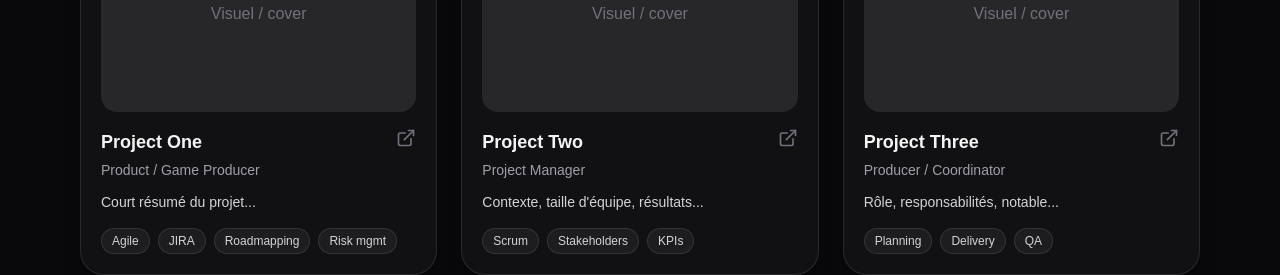
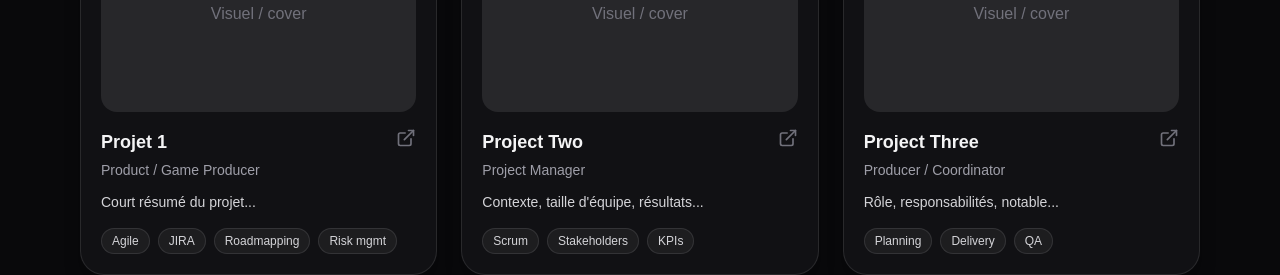
Before and after one commit to ghostofus/louann-portfolio, a Next.js app: page / in a window 1280 px wide. Shown: the part 1300-1575 px from the top of the page. Built offline with nearby package versions, Linux system fonts and the light colour scheme.

Commit message:
Update_01
Changement nom projet

```diff
--- a/app/page.js
+++ b/app/page.js
@@ -8,7 +8,7 @@ import { ArrowRight, Mail, Github, Linkedin, ExternalLink, Download } from "luci
 
 // ——— Données (à personnaliser) ———
 const PROJECTS = [
-    { title: "Project One", role: "Product / Game Producer", summary: "Court résumé du projet...", tags: ["Agile", "JIRA", "Roadmapping", "Risk mgmt"], link: "#" },
+    { title: "Projet 1", role: "Product / Game Producer", summary: "Court résumé du projet...", tags: ["Agile", "JIRA", "Roadmapping", "Risk mgmt"], link: "#" },
     { title: "Project Two", role: "Project Manager", summary: "Contexte, taille d'équipe, résultats...", tags: ["Scrum", "Stakeholders", "KPIs"], link: "#" },
     { title: "Project Three", role: "Producer / Coordinator", summary: "Rôle, responsabilités, notable...", tags: ["Planning", "Delivery", "QA"], link: "#" },
 ];
```
